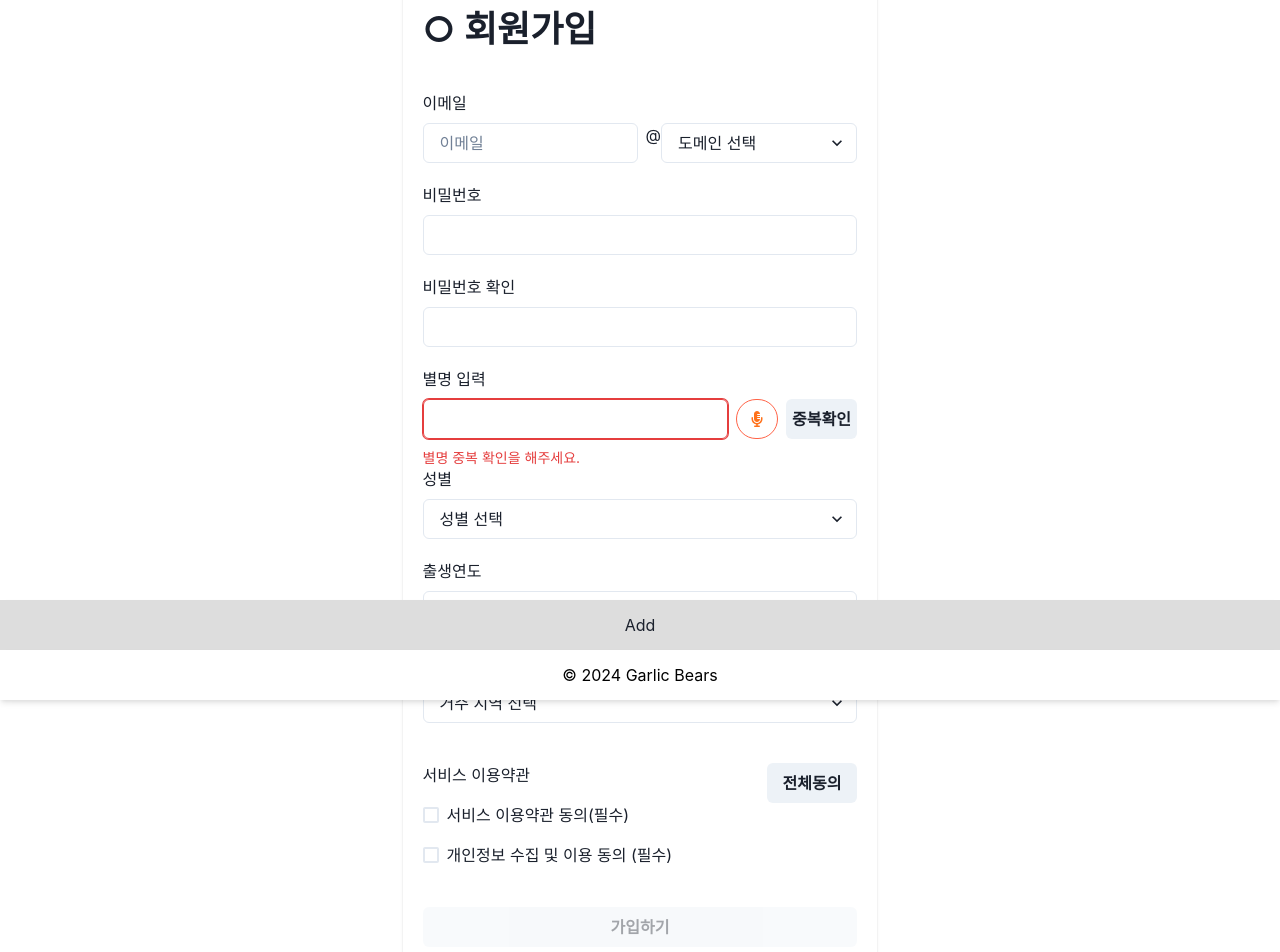
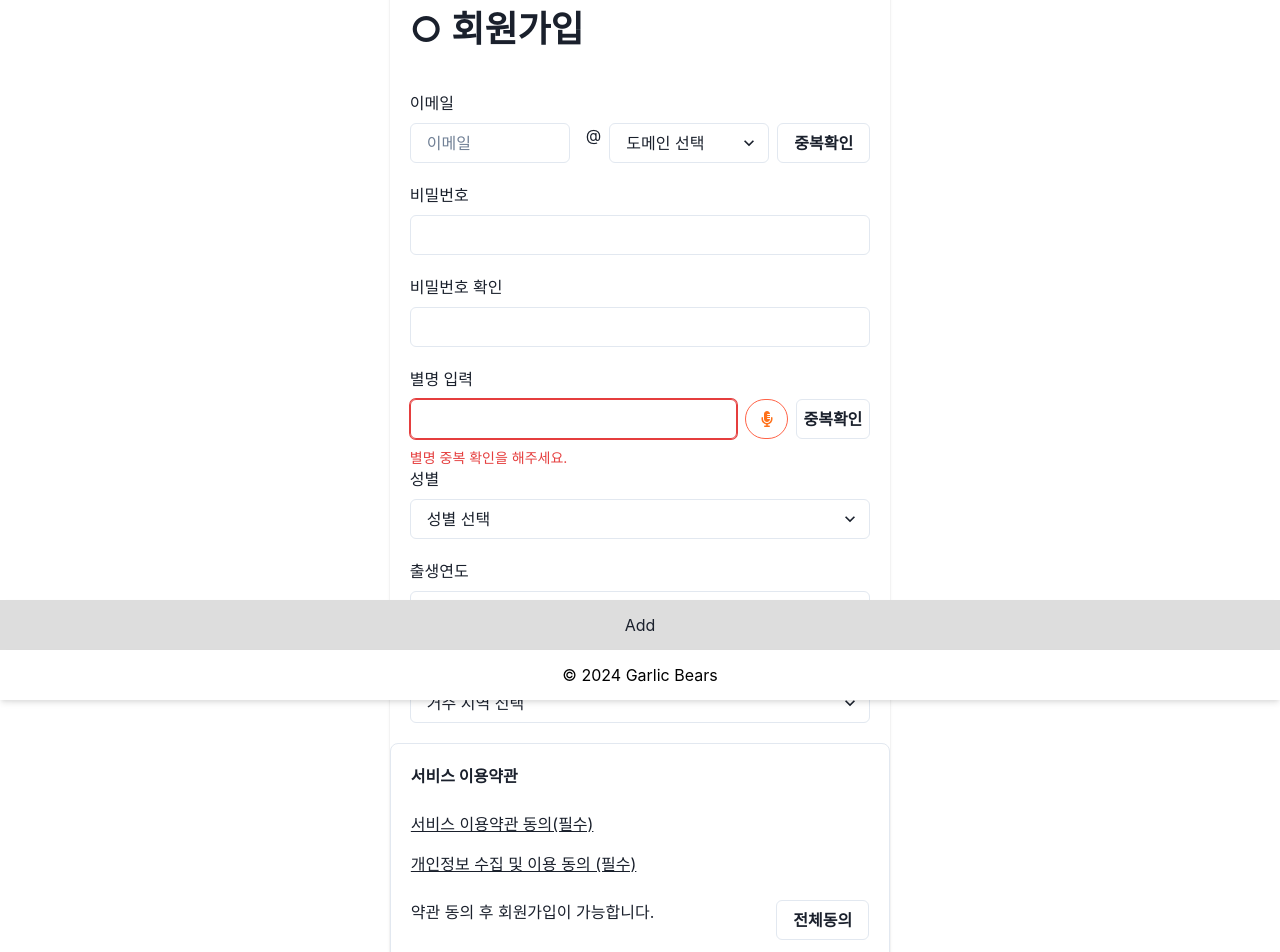
Before and after one commit to GarlicBears/143quiz_frontend, a React (Create React App) app: page /signup in a window 1280 px wide. Shown: the part 100-1052 px from the top of the page. Built offline with nearby package versions, Linux system fonts and the light colour scheme.

Commit message:
UserSignup.tsx : 이메일 직접 입력하기 버튼 수정, '직접 입력'하기 - 다른 도메인 재선택 문제 해결

```diff
--- a/src/Pages/User/UserAgreement.tsx
+++ b/src/Pages/User/UserAgreement.tsx
@@ -2,17 +2,31 @@ import React, { ChangeEvent, useState } from 'react';
 import {
   Box,
   Button,
-  Checkbox,
   Flex,
-  Heading,
-  Stack,
+  Modal,
+  ModalBody,
+  ModalCloseButton,
+  ModalContent,
+  ModalOverlay,
   Text,
+  useDisclosure,
   VStack,
 } from '@chakra-ui/react';
 
 // 회원 이용 약관 내용
 function UserAgreement() {
   const [isChecked, setIsChecked] = useState(false);
+  const {
+    isOpen: isTermsOpen,
+    onOpen: onTermsOpen,
+    onClose: onTermsClose,
+  } = useDisclosure();
+  const {
+    isOpen: isPrivacyOpen,
+    onOpen: onPrivacyOpen,
+    onClose: onPrivacyClose,
+  } = useDisclosure();
+
   const handleCheckboxChange = (e: ChangeEvent<HTMLInputElement>) => {
     setIsChecked(e.target.checked);
   };
@@ -20,23 +34,53 @@ function UserAgreement() {
   const handleAllAgree = () => {
     setIsChecked(true);
   };
-  // const handleCheckboxChange = (e) => setIsChecked(e.target.checked);
+
   return (
-    <Box p={5} borderRadius="lg">
+    <Box p={5} borderRadius="lg" borderWidth="1px">
+      <Text fontWeight="bold">서비스 이용약관</Text>
+      <br />
+      <VStack align="stretch" spacing={4}>
+        <Text onClick={onTermsOpen} cursor="pointer" textDecoration="underline">
+          서비스 이용약관 동의(필수)
+        </Text>
+        <Text
+          onClick={onPrivacyOpen}
+          cursor="pointer"
+          textDecoration="underline"
+        >
+          개인정보 수집 및 이용 동의 (필수)
+        </Text>
+      </VStack>
+      <Modal isOpen={isTermsOpen} onClose={onTermsClose}>
+        <ModalOverlay />
+        <ModalContent>
+          <ModalCloseButton />
+          <ModalBody>
+            <Box mt={35} p={5} border="1px solid black">
+              <Text>서비스 이용약관 내용</Text>
+            </Box>
+          </ModalBody>
+        </ModalContent>
+      </Modal>
+
+      <Modal isOpen={isPrivacyOpen} onClose={onPrivacyClose}>
+        <ModalOverlay />
+        <ModalContent>
+          <ModalCloseButton />
+          <ModalBody>
+            <Box mt={35} p={5} border="1px solid black">
+              <Text>개인정보처리 방침</Text>
+            </Box>
+          </ModalBody>
+        </ModalContent>
+      </Modal>
+      <br />
       <Flex justifyContent="space-between">
-        <Text>서비스 이용약관</Text>
-        <Button justifyContent="flex-end" onClick={handleAllAgree}>
+        <Text>약관 동의 후 회원가입이 가능합니다.</Text>
+        <Button variant="outline" onClick={handleAllAgree}>
           전체동의
         </Button>
       </Flex>
-      <VStack align="stretch" spacing={4}>
-        <Checkbox isChecked={isChecked} onChange={handleCheckboxChange}>
-          서비스 이용약관 동의(필수)
-        </Checkbox>
-        <Checkbox isChecked={isChecked} onChange={handleCheckboxChange}>
-          개인정보 수집 및 이용 동의 (필수)
-        </Checkbox>
-      </VStack>
     </Box>
   );
 }
--- a/src/Pages/User/UserSignup.tsx
+++ b/src/Pages/User/UserSignup.tsx
@@ -13,11 +13,16 @@ import {
   FormLabel,
   Heading,
   Input,
+  InputGroup,
+  InputRightElement,
   Select,
   useToast,
 } from '@chakra-ui/react';
 import { FontAwesomeIcon } from '@fortawesome/react-fontawesome';
-import { faMicrophoneLines } from '@fortawesome/free-solid-svg-icons';
+import {
+  faMicrophoneLines,
+  faTimesCircle,
+} from '@fortawesome/free-solid-svg-icons';
 import UserAgreement from './UserAgreement';
 
 //회원 가입 화면
@@ -48,15 +53,25 @@ function UserSignup() {
   // 논의 : 이메일 확인
   const handleDomainChange = (event: React.ChangeEvent<HTMLSelectElement>) => {
     const value = event.target.value;
-      setDomain(value);
     if (value === 'custom') {
+      setDomain('custom');
       setCustomDomain('');
     } else {
+      setDomain(value);
       setCustomDomain(value);
     }
-    },
-    handleSubmit = () => {
-      const fullEmail = `${email}@${customDomain}`;
+  };
+  const handleCustomDomainClear = () => {
+    setDomain('');
+    setCustomDomain('');
+  };
+
+  // 유저가 '직접 입력하기'를 선택했을 때 사용자가 이전에 입력했던 도메인을 유지하지 않고 입력필드를 비워둠
+  // 사용자가 리스트에서 다른 도메인을 선택했을 때 '직접 입력하기' 필드를 사용하지 않으므로 빈 문자열로 설정.
+
+  const handleSubmit = () => {
+    const fullEmail =
+      domain === 'custom' ? `${email}@${customDomain}` : `${email}@${domain}`;
     toast({
       title: '이메일 확인',
       description: `입력한 이메일 주소는 ${fullEmail} 입니다.`,
@@ -64,8 +79,8 @@ function UserSignup() {
       duration: 5000,
       isClosable: true,
     });
-    },
-    handleYearChange = (event: React.ChangeEvent<HTMLSelectElement>) => {
+  };
+  const handleYearChange = (event: React.ChangeEvent<HTMLSelectElement>) => {
     const selectedYear = event.target.value;
     setBirthYear(selectedYear);
   };
@@ -73,7 +88,6 @@ function UserSignup() {
   return (
     <>
       <Center>
-        <Box>
         <Card>
           <CardHeader>
             <Heading>○ 회원가입</Heading>
@@ -82,15 +96,31 @@ function UserSignup() {
             <FormControl mb={5}>
               {/*<FormControl mb={5} isInvalid={!EmailAvailable}>*/}
               <FormLabel>이메일</FormLabel>
-                <Flex>
+              <Flex gap={2}>
                 <Input
                   placeholder="이메일"
                   value={email}
                   onChange={(e) => setEmail(e.target.value)}
                   mr={2}
+                  w={40}
                 />
                 @
+                {domain === 'custom' ? (
+                  <InputGroup size="md" w={40}>
+                    <Input
+                      placeholder="직접입력"
+                      value={customDomain}
+                      onChange={(e) => setCustomDomain(e.target.value)}
+                    />
+                    <InputRightElement>
+                      <Button size="sm" onClick={handleCustomDomainClear}>
+                        <FontAwesomeIcon icon={faTimesCircle} />
+                      </Button>
+                    </InputRightElement>
+                  </InputGroup>
+                ) : (
                   <Select
+                    w={40}
                     value={domain}
                     onChange={handleDomainChange}
                     placeholder="도메인 선택"
@@ -100,13 +130,9 @@ function UserSignup() {
                     <option value="daum.net">daum.net</option>
                     <option value="custom">직접 입력</option>
                   </Select>
-                  {domain === 'custom' && (
-                    <Input
-                      placeholder="직접 입력"
-                      value={customDomain}
-                      onChange={(e) => setCustomDomain(e.target.value)}
-                    />
                 )}
+                <Button variant="outline">중복확인</Button>
+                {/*<Button onClick={handleEmailCheck}>중복확인</Button>*/}
               </Flex>
               <FormErrorMessage>이메일 중복체크를 해주세요.</FormErrorMessage>
             </FormControl>
@@ -152,7 +178,7 @@ function UserSignup() {
                     style={{ color: '#ff711a' }}
                   />
                 </Button>
-                  <Button>중복확인</Button>
+                <Button variant="outline">중복확인</Button>
                 {/*<Button onClick={handleNickNameCheck}>중복확인</Button>*/}
               </Flex>
               <FormErrorMessage>별명 중복 확인을 해주세요.</FormErrorMessage>
@@ -213,6 +239,7 @@ function UserSignup() {
             </FormControl>
           </CardBody>
           <UserAgreement />
+          {/*약관동의*/}
           <CardFooter>
             <Button
               w="100%"
@@ -223,7 +250,6 @@ function UserSignup() {
             </Button>
           </CardFooter>
         </Card>
-        </Box>
       </Center>
     </>
   );
```
Lines whose indentation alone changed are shown as unchanged.
